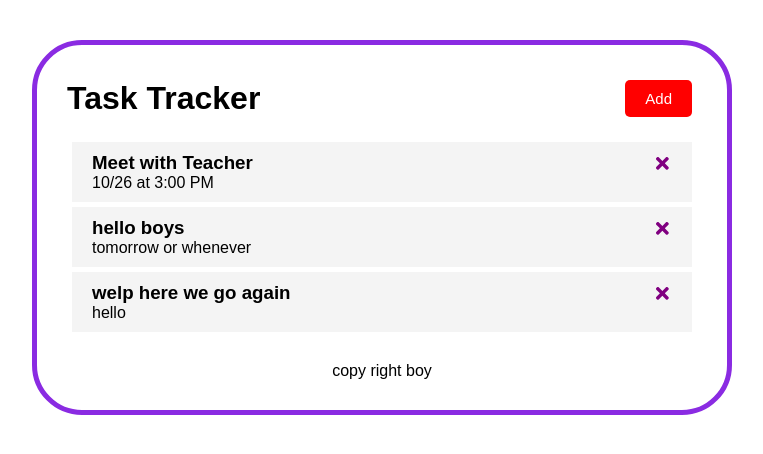
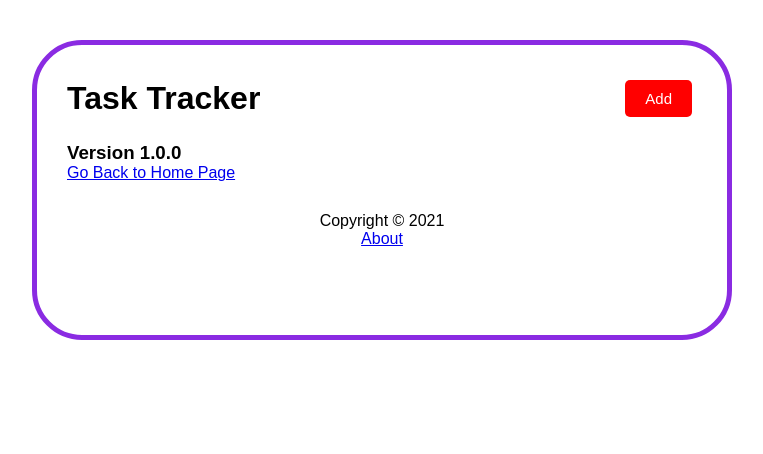
Before and after one commit to dave-mills69/Todo-Application, a React (Create React App) app: page /about in a window 1280 px wide. Shown: the top 454 px of the page, without its empty margins (258-1021 px from the left). Built offline with nearby package versions, Linux system fonts and the light colour scheme; data requests are answered from the project's data file.

Commit message:
still messing with route

```diff
--- a/src/App.js
+++ b/src/App.js
@@ -63,12 +63,15 @@ const App = () => {
   }
 
   return (
-
+    <Router>
     <div className='container'>
       <Header onAdd={() =>
         setShowAddTask(!showAddTask)}
         showAdd={showAddTask}
       />
+        <>
+
+      <Route path='/' exact render={(props) => (
         <>
           {showAddTask && <AddTask onAdd={addTask} />}
           {tasks.length > 0 ? (
@@ -79,9 +82,14 @@ const App = () => {
           ) : (
             'No Tasks To Show'
           )}
+
+        </>
+      ) } />
+      <Route path='/about' component={About} />
       <Footer />
         </>
     </ div>
+    </Router>
   )
 };
 
--- a/src/components/Footer.js
+++ b/src/components/Footer.js
@@ -1,12 +1,12 @@
-import React from 'react'
+import { Link } from 'react-router-dom'
 
 const Footer = () => {
-    return (
-        <footer>
-            <p> copy right boy </p>
-            <a href="about"></a>
-        </footer>
-    )
+  return (
+    <footer>
+      <p>Copyright &copy; 2021</p>
+      <Link to='/about'>About</Link>
+    </footer>
+  )
 }
 
 export default Footer
```
